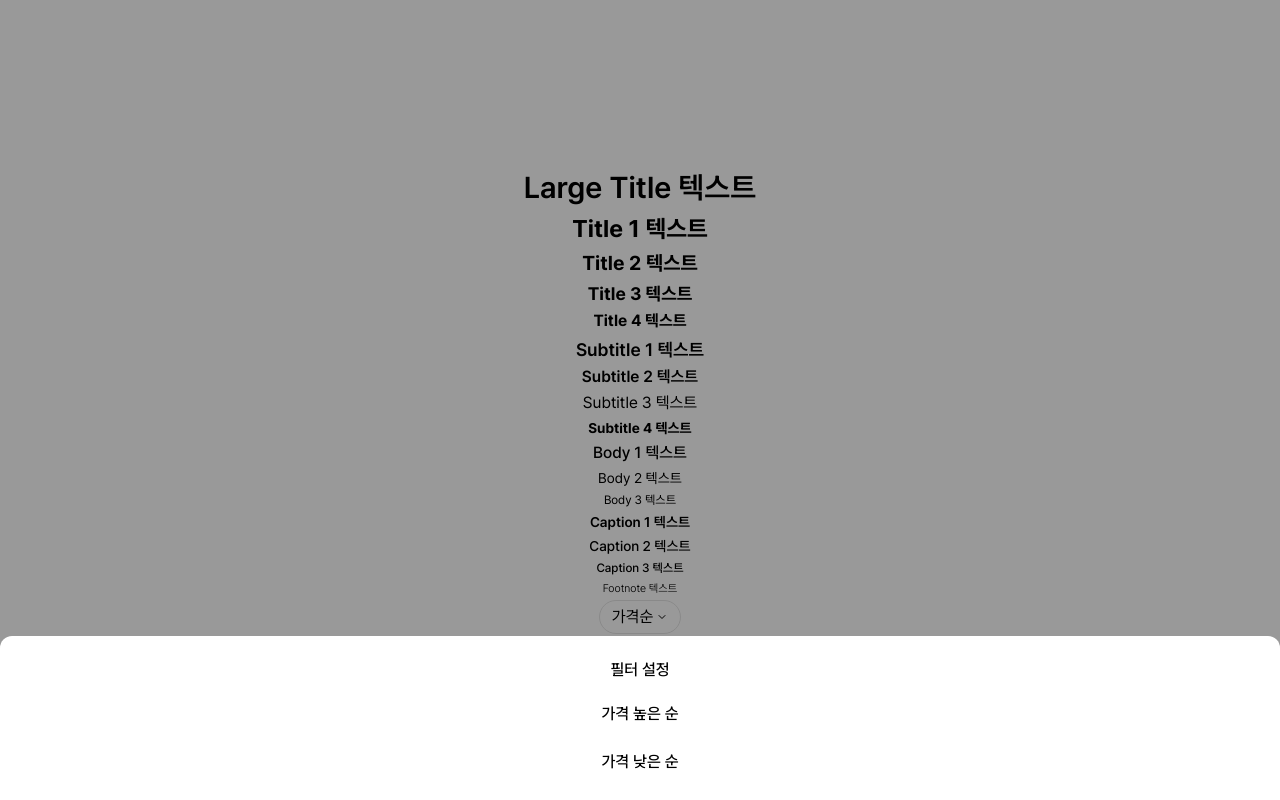
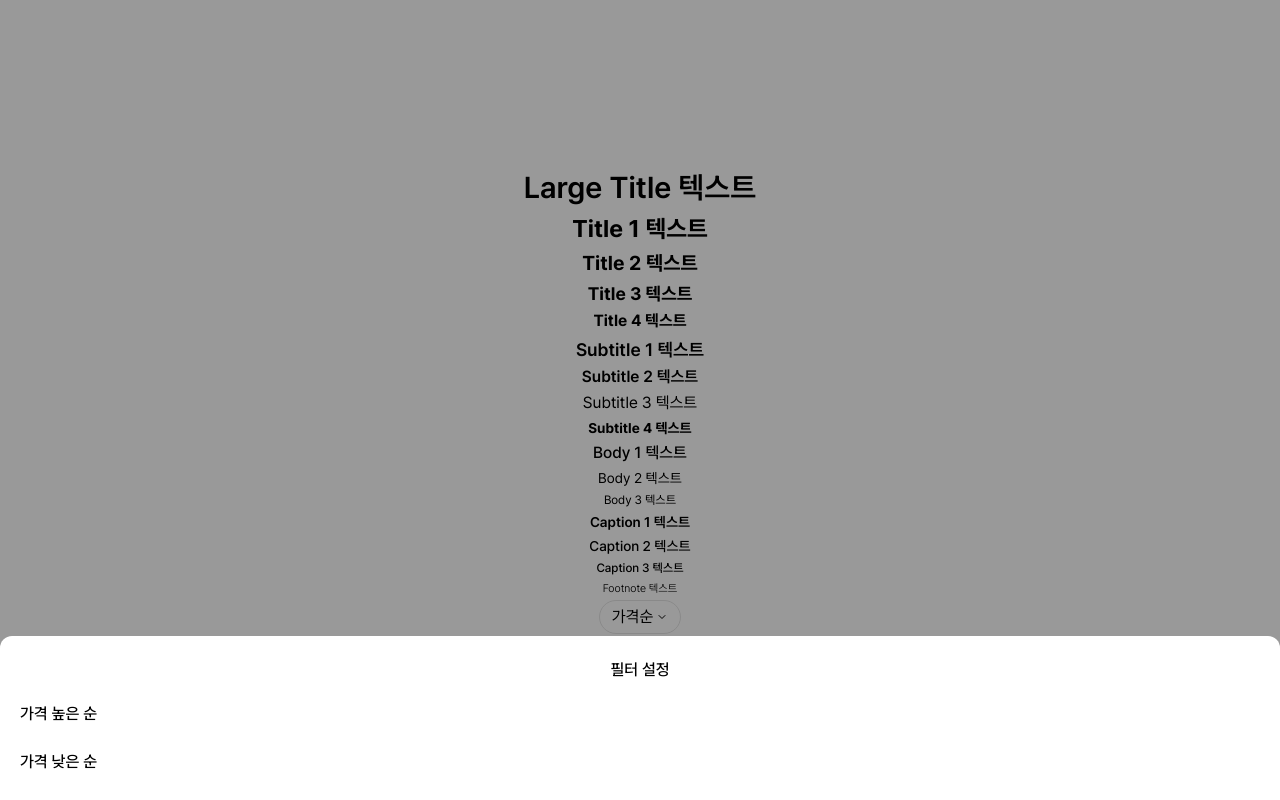
Before and after one commit to FC-DEV3-Final-Project/zoop-frontend, a Next.js app: page /test in a window 1280 px wide. Both pictures are taken after a click on the button "가격순". Built offline with nearby package versions, Linux system fonts and the light colour scheme.

Commit message:
design: sheet boutton에  포인터 추가, text 위치 수정

```diff
--- a/src/components/BottomSheet.tsx
+++ b/src/components/BottomSheet.tsx
@@ -17,14 +17,14 @@ const BottomSheet = ({ trigger }: BottomSheetProps) => {
               필터 설정
             </SheetTitle>
           </SheetHeader>
+
           <div className="flex h-[110px] flex-col">
-            <div className="flex h-[48px] items-center justify-center hover:bg-[#F4F4F4]">
-              <button className="text-body1 text-center">가격 높은 순</button>
-            </div>
-            <div className="flex h-[48px] items-center justify-center hover:bg-[#F4F4F4]">
-              <button className="text-body1 text-center text-right">가격 낮은 순</button>
-            </div>
-            <div className="flex-1" />
+            <button className="text-body1 flex h-[48px] cursor-pointer items-center justify-start px-[20px] text-left hover:bg-[#F4F4F4]">
+              가격 높은 순
+            </button>
+            <button className="text-body1 flex h-[48px] cursor-pointer items-center justify-start px-[20px] text-left hover:bg-[#F4F4F4]">
+              가격 낮은 순
+            </button>
           </div>
         </SheetContent>
       </Sheet>
```
